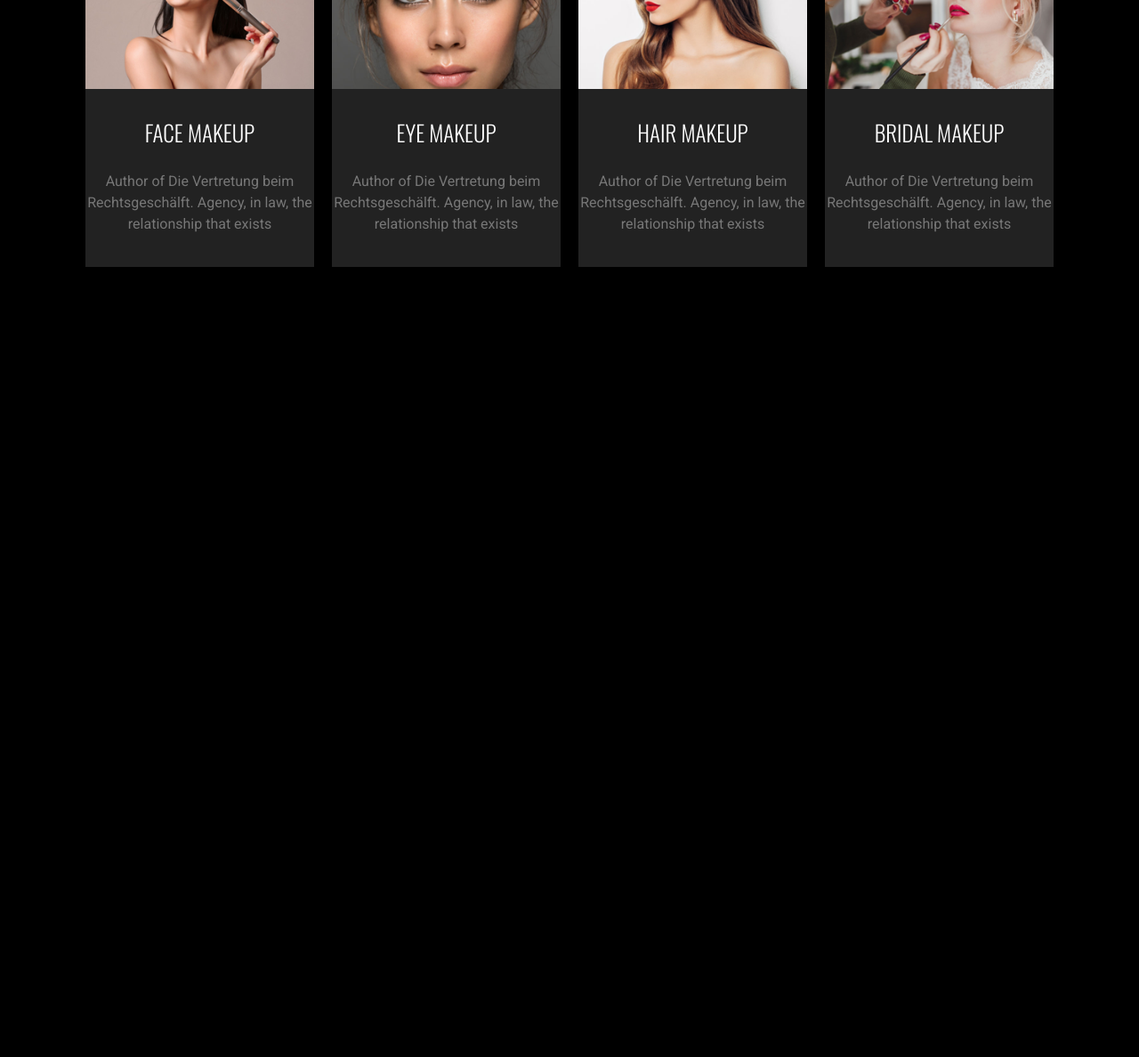
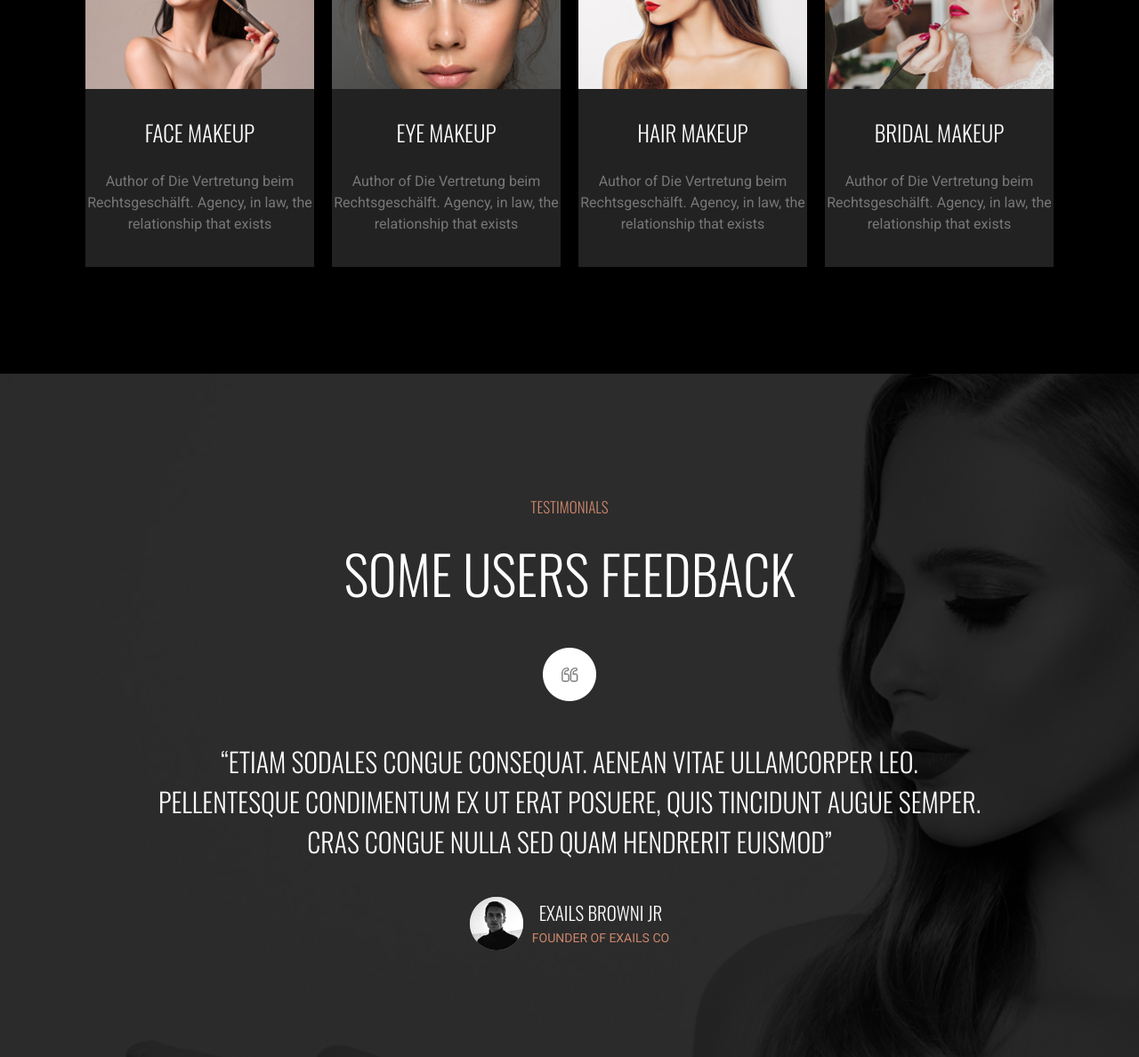
Before and after one commit to ariyanyeamin14/BEAUTYZONE, a plain HTML site: page index.html in a window 1280 px wide. Shown: the part 2664-3852 px from the top of the page at 89% size. Before the commit the page ends 2964 px from the top, so only its background shows below. Drawn offline with nearby package versions, Linux system fonts and the light colour scheme.

Commit message:
feedback section done

```diff
--- a/index.html
+++ b/index.html
@@ -119,7 +119,29 @@
             </div>
         </div>
      </section>
-    <!-- Services section start here -->
+    <!-- Services section end here -->
+
+    <!-- Feedback Section start here -->
+     <section class="feedback">
+        <div class="section-container">
+            <p class="section-little">testimonials</p>
+            <h2 class="section-title">some users feedback</h2>
+            <div class="feedback-qt">
+                <img src="img/qt-icon.png" alt="" class="qt-ion">
+            </div>
+            <h2 class="feedback-text">
+                “Etiam sodales congue consequat. Aenean vitae ullamcorper leo. Pellentesque condimentum ex ut erat posuere, quis tincidunt augue semper. Cras congue nulla sed quam hendrerit euismod”
+            </h2>
+            <div class="feedback-person">
+                <img src="img/feedback-person.png" alt="">
+                <div class="feedback-person-description">
+                    <h3 class="feedback-person-name">EXAILS BROWNI JR</h3>
+                    <p class="feedback-person-designaion cl-lp">Founder of Exails Co</p>
+                </div>
+            </div>
+        </div>
+     </section>
+    <!-- Feedback Section end here -->
 
     <script src="https://kit.fontawesome.com/6c45b74f82.js" crossorigin="anonymous"></script>
 </body>
--- a/style.css
+++ b/style.css
@@ -197,6 +197,39 @@ p.services-card-description {
 }
 /* Services section styles */
 
+/* Feedback section title  */
+.feedback{
+    background: url(img/feedback.png);
+    text-align: center;
+    padding: 120px 0;
+}
+h2.feedback-text {
+    font-weight: 300;
+    text-transform: uppercase;
+    font-size: 30px;
+    width: 85%;
+    margin: 40px auto;
+}
+.feedback-person {
+    display: flex;
+    align-items: center;
+    justify-content: center;
+    gap: 10px;
+}
+h3.feedback-person-name {
+    font-weight: 300;
+    margin: 0;
+    font-size: 21px;
+}
+p.feedback-person-designaion {
+    margin: 5px 0;
+    text-transform: uppercase;
+    font-family: 'Roboto';
+    font-size: 14px;
+}
+/* Feedback section title  */
+
+
 
 /* Responsive design styles */
 @media screen and (max-width:576px) {
@@ -239,5 +272,11 @@ p.services-card-description {
     .services-card-container{
         flex-direction: column;
     }
+    h2.feedback-text{
+        width: auto;
+    }
+    .feedback-person img, img.qt-ion {
+        width: 18%;
+    }
 }
 /* Responsive design styles */
```
Also changed, not shown: img/feedback-person.png (added), img/qt-icon.png (added).
